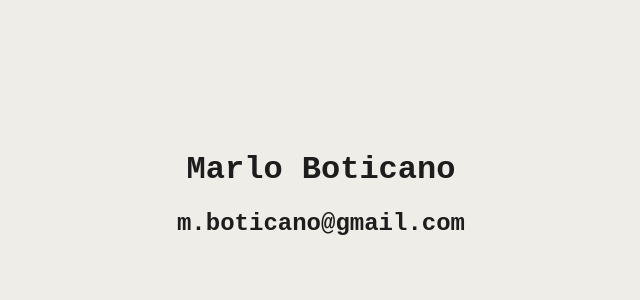
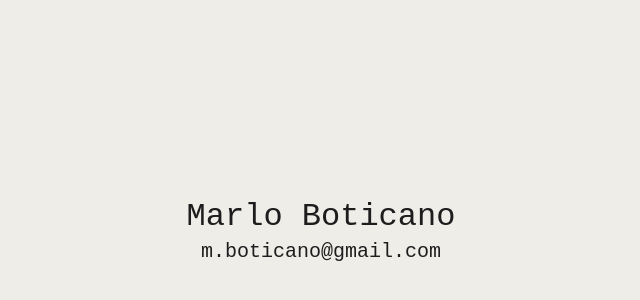
Before and after one commit to MDBoticano/ux-portfolio, a Gatsby site: page / in a window 1280 px wide. Shown: the part 170-470 px from the top of the page, without its empty margins (319-959 px from the left). Built offline with nearby package versions, Linux system fonts and the light colour scheme; Gatsby itself is replaced by a stand-in of ours; a web font is replaced by a local one.

Commit message:
Modified information centering

```diff
--- a/src/components/info.js
+++ b/src/components/info.js
@@ -2,13 +2,13 @@ import React from 'react'
 
 const Info = () => {
   return (
-    <div id="info-box">
-      <div className="verticalSpacer"></div>
+    <div id="info-container">
+      {/* <div className="verticalSpacer"></div> */}
       <div className="info">
-        <h1 id="name">Marlo Boticano</h1>
-        <h2 id="email">m.boticano@gmail.com</h2>
+        <h1 id="text-name">Marlo&nbsp;Boticano</h1>
+        <h2 id="text-email">m.boticano@gmail.com</h2>
       </div>
-      <div className="verticalSpacer"></div>
+      {/* <div className="verticalSpacer"></div> */}
     </div>
   )
 }
--- a/src/components/layout.css
+++ b/src/components/layout.css
@@ -5,12 +5,37 @@ body {
   font-family: "Overpass Mono", monospace;
 }
 
-#info-box {
+#info-container {
   min-height: 100vh;
   display: grid;
-  grid-template-rows: auto 200px auto;
+  align-items: center;
+  justify-content: center;
 }
 
-#name, #email {
+.info {
   text-align: center;
 }
+
+#text-name {
+  margin: 0;
+  font-size: 2rem;
+  font-weight: 500;
+}
+
+#text-email {
+  margin: .25em 0 0 0;
+  font-size: 1.25rem;
+  font-weight: 500;
+}
+
+@media (min-width: 768px) {
+  html { font-size: 16px; }
+}
+
+@media (max-width: 767px) {
+  html { font-size: 14px; }
+}
+
+@media (max-width: 479px) {
+  html { font-size: 11px; }
+}
```
